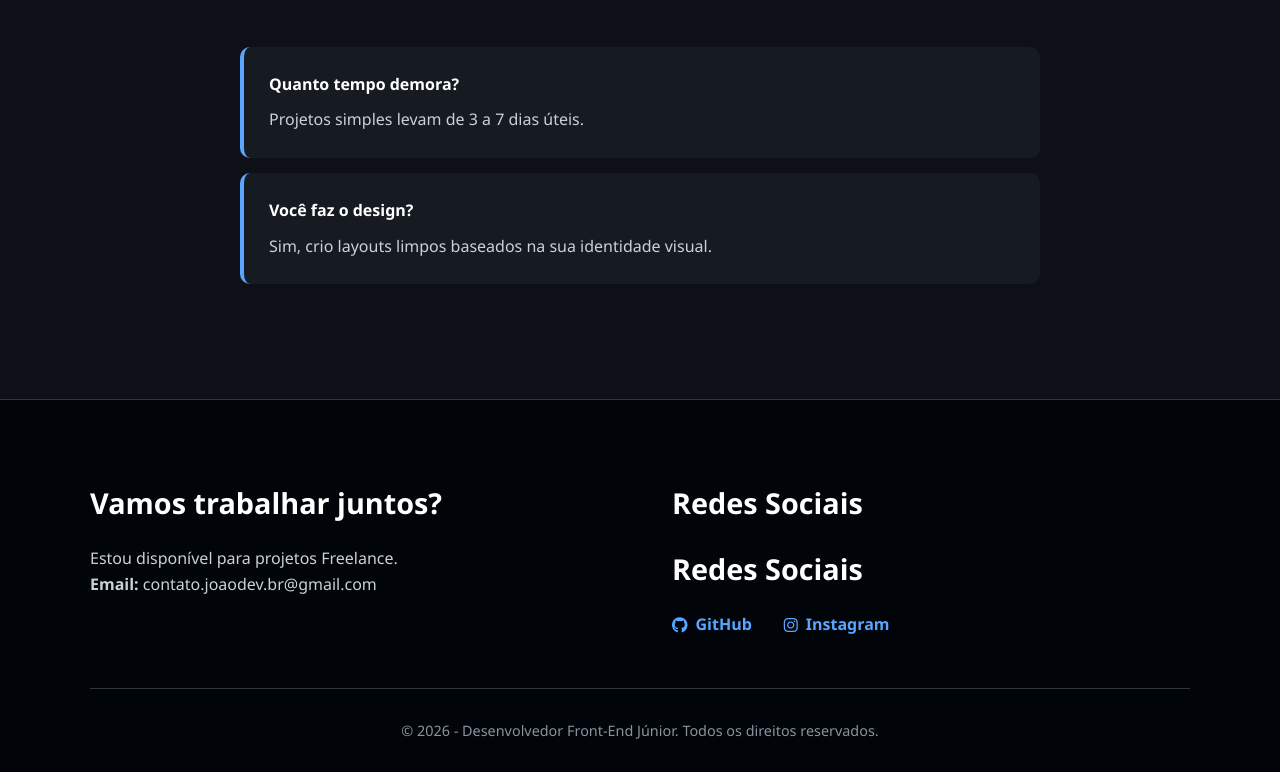
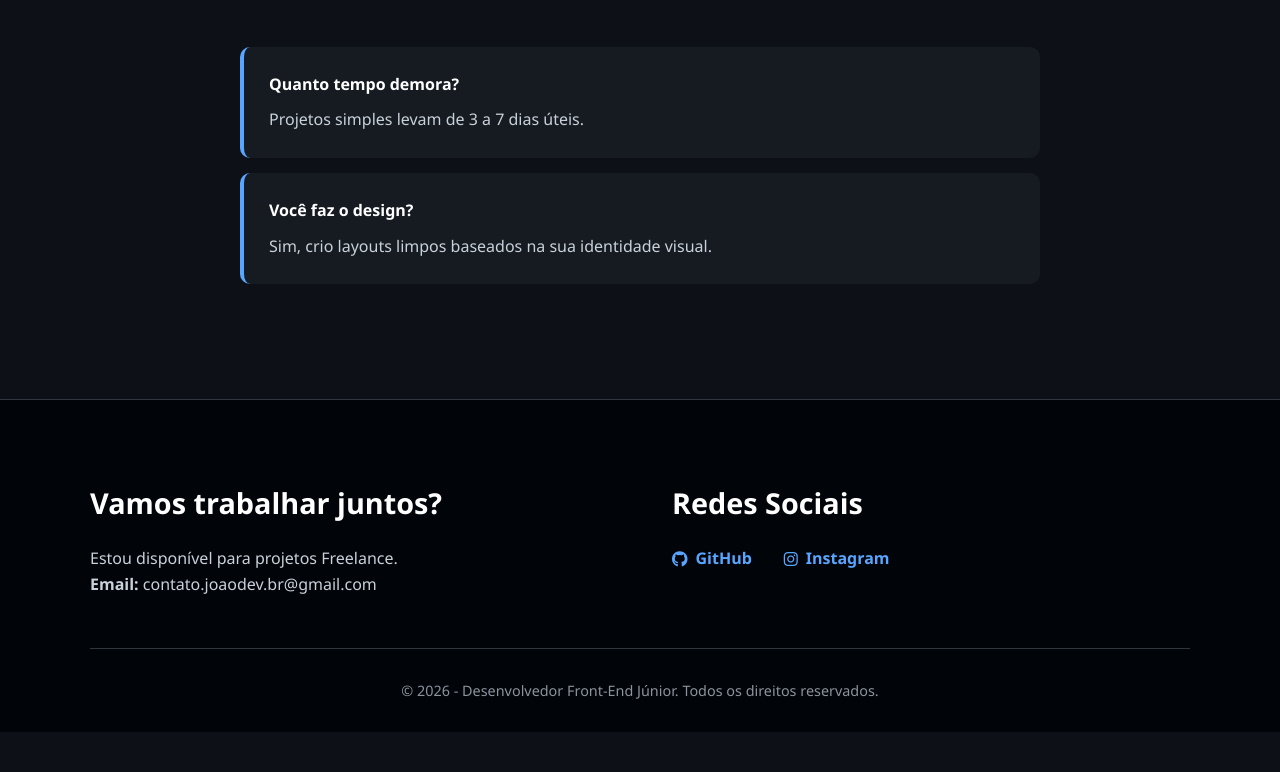
Before and after one commit to contatojoaodevbr-arch/Dev-Joao, a plain HTML site: page index.html in a window 1280 px wide. Shown: the part 2052-2824 px from the top of the page. After the commit the page ends 2784 px from the top, so only its background shows below. Drawn offline with Linux system fonts and the light colour scheme.

Commit message:
Update index.html

```diff
--- a/index.html
+++ b/index.html
@@ -126,7 +126,6 @@
                 </div>
                 <div class="footer-section">
                     <h3>Redes Sociais</h3>
-                    <h3>Redes Sociais</h3>
 <div class="social-links">
     <a href="https://github.com/contatojoaodevbr-arch?tab=repositories" target="_blank">
         <i class="fab fa-github"></i> GitHub
```
